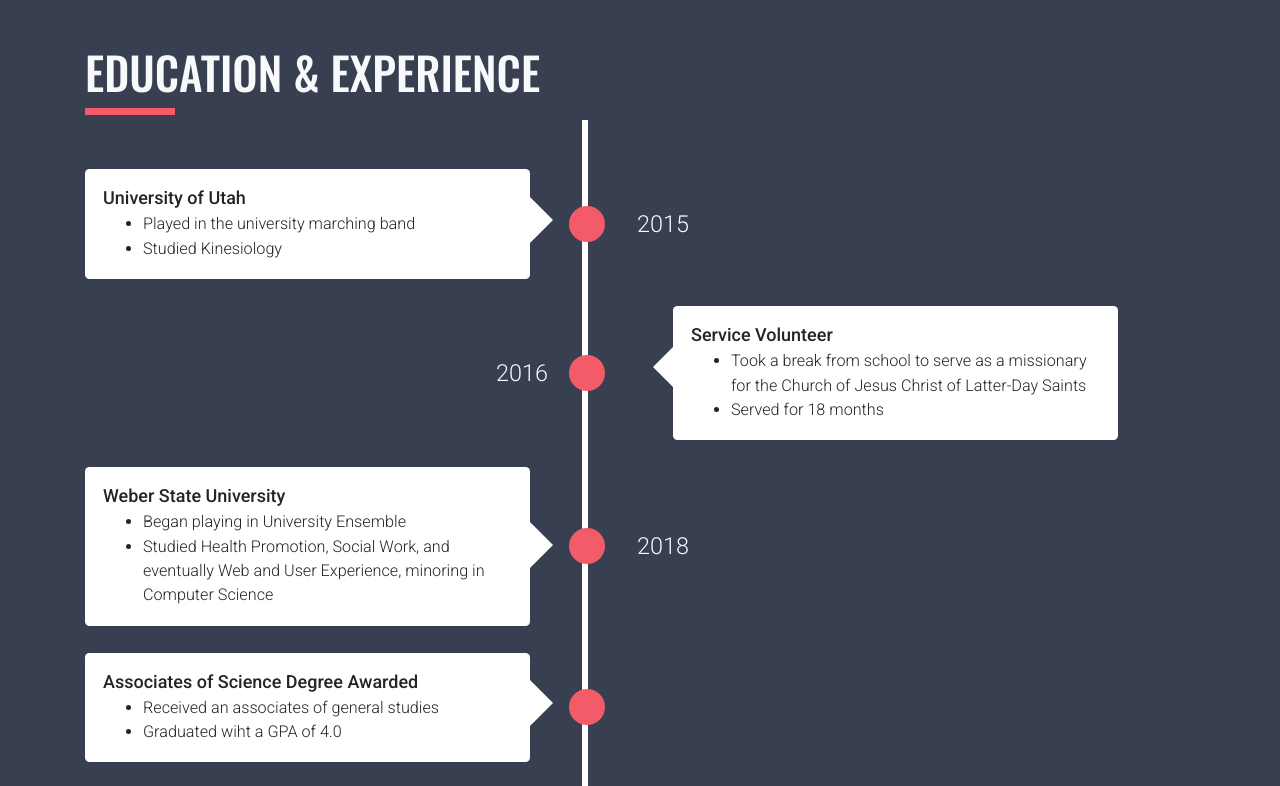
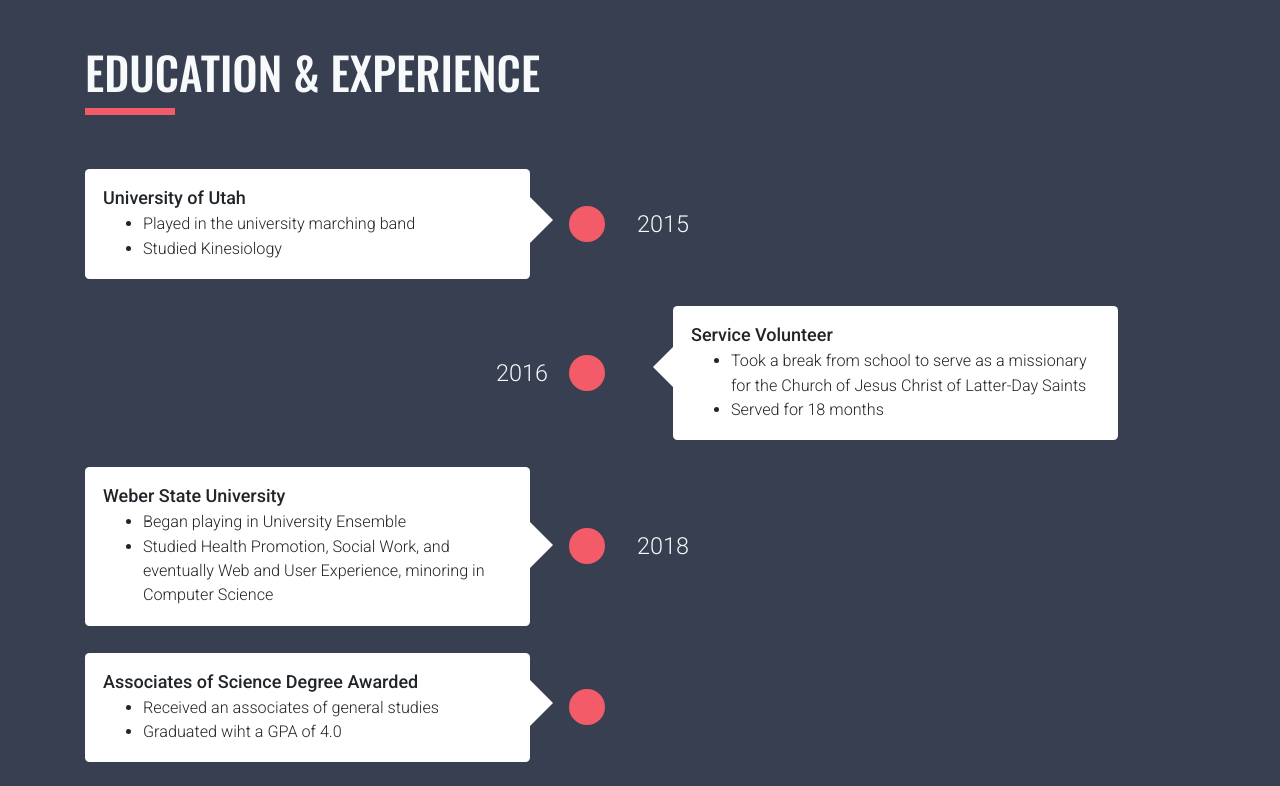
Before and after one commit to sarbell/web-portfolio, a plain HTML site: page about.html in a window 1280 px wide. Shown: the part 1600-2386 px from the top of the page. Drawn offline with nearby package versions, Linux system fonts and the light colour scheme.

Commit message:
fixed link error

```diff
--- a/about.html
+++ b/about.html
@@ -160,7 +160,7 @@
 
 <!--Education and experience-->
 <section id="timeline" class="bg-base py-5">
-    <div class="timeline-line bg-white"></div>
+    <!-- <div class="timeline-line bg-white"></div> -->
     <div class="container">
         <div class="row pb-5">
             <div class="col">
```
